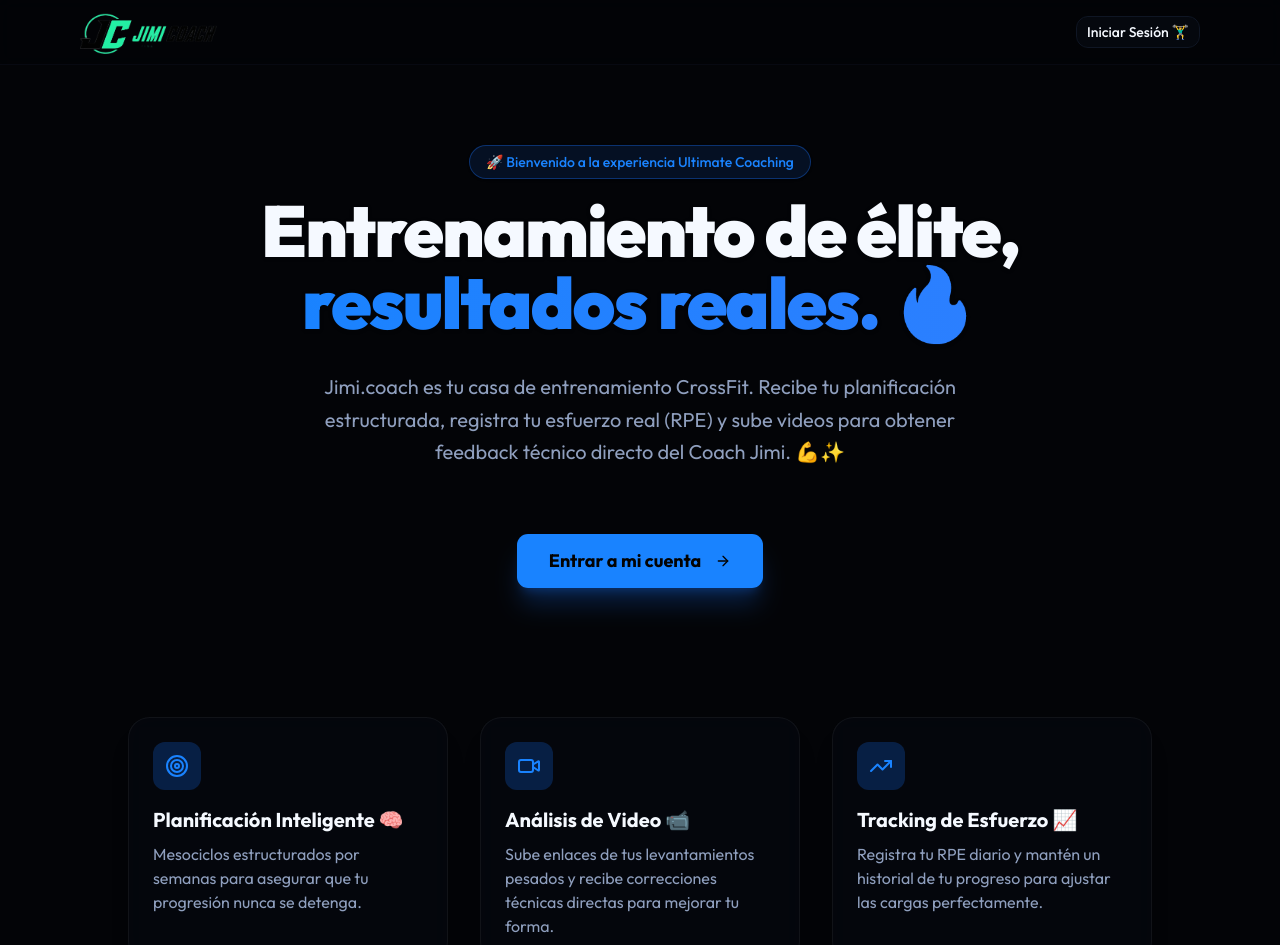
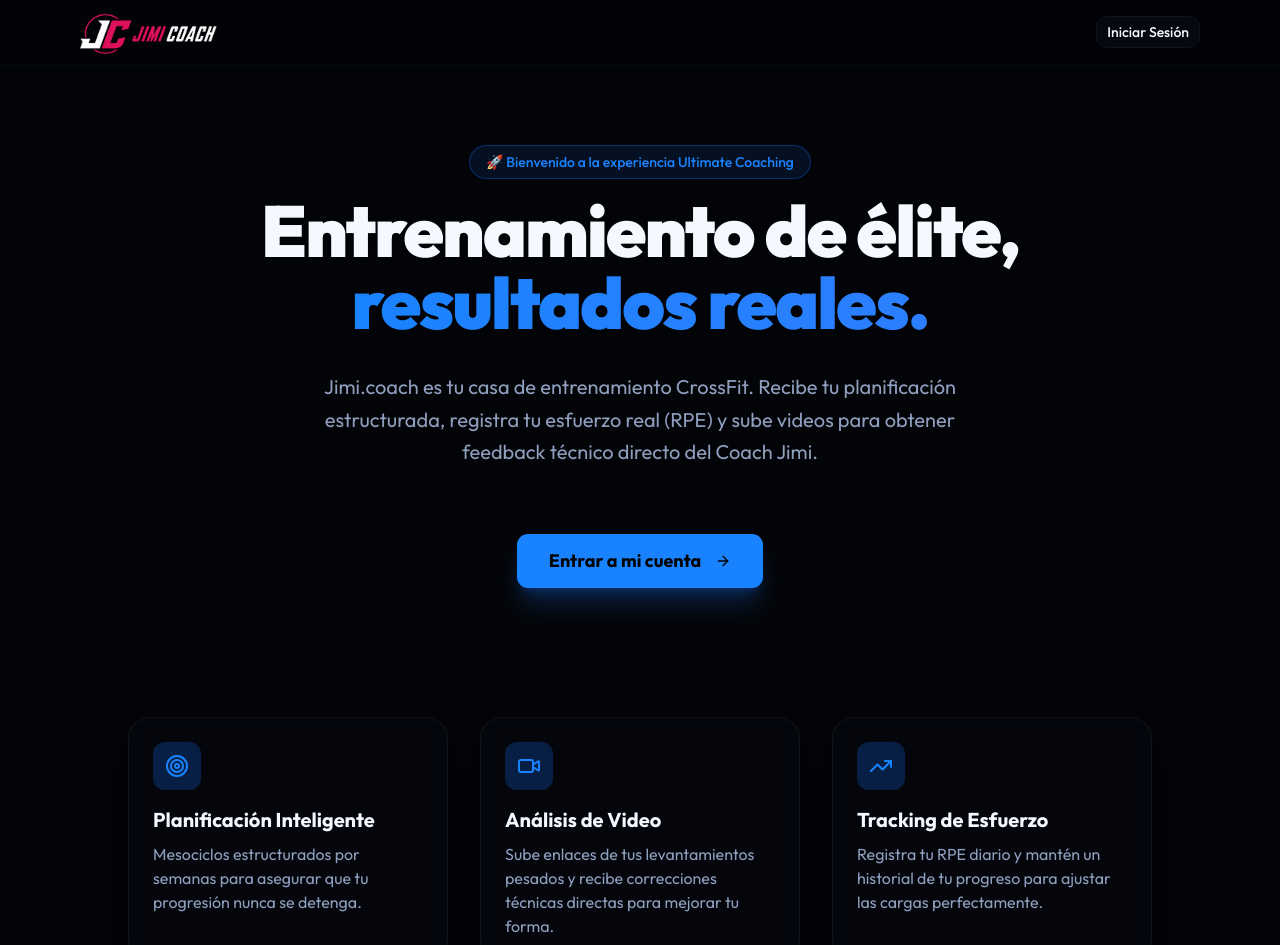
Before and after one commit to punkable/jimi-coach, a Next.js app: page / in a window 1280 px wide. Shown: the top 945 px of the page. Built offline with nearby package versions, Linux system fonts and the light colour scheme.

Commit message:
Fix: Remove logo dark invert, fix root redirect, and reduce emojis

```diff
--- a/src/app/dashboard/athlete/page.tsx
+++ b/src/app/dashboard/athlete/page.tsx
@@ -30,10 +30,10 @@
   return (
     <div className="p-4 md:p-8 space-y-8 max-w-md md:max-w-4xl mx-auto">
       <header className="flex flex-col gap-4 pt-4 mb-2">
-        <Image src="/images/logo.png" alt="Jimi.coach Logo" width={120} height={35} className="object-contain dark:invert" />
+        <Image src="/images/logo.png" alt="Jimi.coach Logo" width={120} height={35} className="object-contain" />
         <div>
-          <h1 className="text-3xl font-bold tracking-tight">¡Hola, {profile?.full_name?.split(' ')[0] || 'Atleta'}! 👋</h1>
-          <p className="text-muted-foreground mt-1">¿Listo para destrozar el WOD hoy? 🔥</p>
+          <h1 className="text-3xl font-bold tracking-tight">Hola, {profile?.full_name?.split(' ')[0] || 'Atleta'}!</h1>
+          <p className="text-muted-foreground mt-1">¿Listo para destrozar el WOD hoy?</p>
         </div>
       </header>
 
--- a/src/app/dashboard/coach/layout.tsx
+++ b/src/app/dashboard/coach/layout.tsx
@@ -14,9 +14,9 @@
       <aside className="hidden md:flex flex-col w-64 border-r border-border bg-card">
         <div className="p-6">
           <Link href="/dashboard/coach">
-            <Image src="/images/logo.png" alt="Jimi.coach Logo" width={160} height={50} className="object-contain dark:invert mb-2 hover:opacity-80 transition-opacity" />
+            <Image src="/images/logo.png" alt="Jimi.coach Logo" width={160} height={50} className="object-contain mb-2 hover:opacity-80 transition-opacity" />
           </Link>
-          <p className="text-sm text-muted-foreground font-medium">Panel de Entrenador 🛠️</p>
+          <p className="text-sm text-muted-foreground font-medium">Panel de Entrenador</p>
         </div>
         <nav className="flex-1 px-4 space-y-2">
           <Link href="/dashboard/coach" className="flex items-center gap-3 px-3 py-2 rounded-md hover:bg-secondary/50 text-foreground transition-colors">
--- a/src/app/login/page.tsx
+++ b/src/app/login/page.tsx
@@ -23,18 +23,18 @@
         <CardHeader className="text-center space-y-3">
           <CardTitle className="flex justify-center mb-2">
             <Link href="/">
-              <Image src="/images/logo.png" alt="Jimi.coach Logo" width={220} height={60} className="object-contain hover:opacity-80 transition-opacity dark:invert" />
+              <Image src="/images/logo.png" alt="Jimi.coach Logo" width={220} height={60} className="object-contain hover:opacity-80 transition-opacity" />
             </Link>
           </CardTitle>
           <CardDescription className="text-base">
-            ¡Tu plataforma exclusiva de entrenamiento CrossFit! 🏋️‍♀️✨
+            Tu plataforma de entrenamiento CrossFit
           </CardDescription>
         </CardHeader>
         <CardContent>
           <Tabs defaultValue="login" className="w-full">
             <TabsList className="grid w-full grid-cols-2 mb-6">
-              <TabsTrigger value="login">Iniciar Sesión 🔓</TabsTrigger>
-              <TabsTrigger value="register">Registrarse 📝</TabsTrigger>
+              <TabsTrigger value="login">Iniciar Sesión</TabsTrigger>
+              <TabsTrigger value="register">Registrarse</TabsTrigger>
             </TabsList>
 
             {message && <div className="mb-4 p-4 text-sm text-green-800 bg-green-100 dark:bg-green-900/30 dark:text-green-400 rounded-md border border-green-200 dark:border-green-800 font-medium">{message}</div>}
@@ -49,7 +49,7 @@
                   <Input id="password" name="password" type="password" required />
                 </div>
                 {error && <p className="text-sm text-destructive font-medium">{error}</p>}
-                <Button className="w-full text-md font-bold h-11" type="submit">Entrar 🚀</Button>
+                <Button className="w-full text-md font-bold h-11" type="submit">Entrar</Button>
               </form>
             </TabsContent>
 
@@ -69,7 +69,7 @@
                 </div>
                 {/* Role is automatically set to 'athlete' in the backend */}
                 {error && <p className="text-sm text-destructive font-medium">{error}</p>}
-                <Button className="w-full text-md font-bold h-11" type="submit">Crear cuenta ✨</Button>
+                <Button className="w-full text-md font-bold h-11" type="submit">Crear cuenta</Button>
               </form>
             </TabsContent>
           </Tabs>
--- a/src/app/page.tsx
+++ b/src/app/page.tsx
@@ -10,10 +10,10 @@
       <nav className="border-b border-border/40 bg-background/95 backdrop-blur supports-[backdrop-filter]:bg-background/60 sticky top-0 z-50">
         <div className="container mx-auto px-4 h-16 flex items-center justify-between max-w-6xl">
           <Link href="/" className="flex items-center gap-2">
-            <Image src="/images/logo.png" alt="Jimi.coach Logo" width={140} height={40} className="object-contain dark:invert" />
+            <Image src="/images/logo.png" alt="Jimi.coach Logo" width={140} height={40} className="object-contain" />
           </Link>
           <Link href="/login">
-            <Button variant="outline" className="font-medium hover:bg-primary hover:text-primary-foreground transition-colors">Iniciar Sesión 🏋️‍♂️</Button>
+            <Button variant="outline" className="font-medium hover:bg-primary hover:text-primary-foreground transition-colors">Iniciar Sesión</Button>
           </Link>
         </div>
       </nav>
@@ -32,13 +32,13 @@
           <h1 className="text-5xl md:text-7xl font-black tracking-tight text-foreground drop-shadow-sm">
             Entrenamiento de élite, <br className="hidden md:block" />
             <span className="text-transparent bg-clip-text bg-gradient-to-r from-primary to-blue-500">
-              resultados reales. 🔥
+              resultados reales.
             </span>
           </h1>
 
           <p className="text-xl text-muted-foreground max-w-2xl mx-auto leading-relaxed">
             Jimi.coach es tu casa de entrenamiento CrossFit.
-            Recibe tu planificación estructurada, registra tu esfuerzo real (RPE) y sube videos para obtener feedback técnico directo del Coach Jimi. 💪✨
+            Recibe tu planificación estructurada, registra tu esfuerzo real (RPE) y sube videos para obtener feedback técnico directo del Coach Jimi.
           </p>
 
           <div className="flex flex-col sm:flex-row gap-4 justify-center pt-8">
@@ -56,21 +56,21 @@
             <div className="w-12 h-12 rounded-lg bg-primary/20 flex items-center justify-center mb-4 text-primary">
               <Target className="w-6 h-6" />
             </div>
-            <h3 className="text-xl font-bold mb-2">Planificación Inteligente 🧠</h3>
+            <h3 className="text-xl font-bold mb-2">Planificación Inteligente</h3>
             <p className="text-muted-foreground">Mesociclos estructurados por semanas para asegurar que tu progresión nunca se detenga.</p>
           </div>
           <div className="p-6 rounded-2xl glass border border-border/50 hover:border-primary/50 transition-colors shadow-lg">
             <div className="w-12 h-12 rounded-lg bg-primary/20 flex items-center justify-center mb-4 text-primary">
               <Video className="w-6 h-6" />
             </div>
-            <h3 className="text-xl font-bold mb-2">Análisis de Video 📹</h3>
+            <h3 className="text-xl font-bold mb-2">Análisis de Video</h3>
             <p className="text-muted-foreground">Sube enlaces de tus levantamientos pesados y recibe correcciones técnicas directas para mejorar tu forma.</p>
           </div>
           <div className="p-6 rounded-2xl glass border border-border/50 hover:border-primary/50 transition-colors shadow-lg">
             <div className="w-12 h-12 rounded-lg bg-primary/20 flex items-center justify-center mb-4 text-primary">
               <TrendingUp className="w-6 h-6" />
             </div>
-            <h3 className="text-xl font-bold mb-2">Tracking de Esfuerzo 📈</h3>
+            <h3 className="text-xl font-bold mb-2">Tracking de Esfuerzo</h3>
             <p className="text-muted-foreground">Registra tu RPE diario y mantén un historial de tu progreso para ajustar las cargas perfectamente.</p>
           </div>
         </div>
@@ -79,7 +79,7 @@
       {/* WhatsApp CTA */}
       <section className="border-t border-border/50 bg-secondary/30 py-16 text-center px-4 relative overflow-hidden">
         <div className="absolute inset-0 bg-gradient-to-b from-transparent to-[#25D366]/5" />
-        <h2 className="text-2xl font-bold mb-6 relative z-10">¿Tienes alguna duda que aclarar con el Coach Jimi? 🤔</h2>
+        <h2 className="text-2xl font-bold mb-6 relative z-10">¿Tienes alguna duda que aclarar con el Coach Jimi?</h2>
         <a href="http://wa.me/56972878295" target="_blank" rel="noopener noreferrer" className="relative z-10 inline-block">
           <Button size="lg" className="bg-[#25D366] hover:bg-[#128C7E] text-white gap-2 font-bold h-14 px-8 shadow-[0_0_20px_rgba(37,211,102,0.3)] hover:shadow-[0_0_30px_rgba(37,211,102,0.5)] hover:scale-105 transition-all">
             <MessageCircle className="w-5 h-5" />
--- a/src/proxy.ts
+++ b/src/proxy.ts
@@ -33,8 +33,9 @@
 
   // Define unprotected routes
   const isAuthRoute = request.nextUrl.pathname.startsWith('/login') || request.nextUrl.pathname.startsWith('/signup')
+  const isPublicRoute = request.nextUrl.pathname === '/' || isAuthRoute
 
-  if (!user && !isAuthRoute) {
+  if (!user && !isPublicRoute) {
     // If no user and not on login/signup, redirect to login
     const url = request.nextUrl.clone()
     url.pathname = '/login'
```
